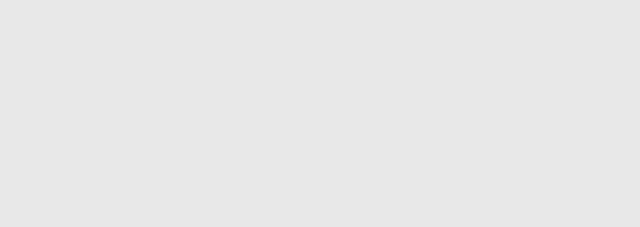
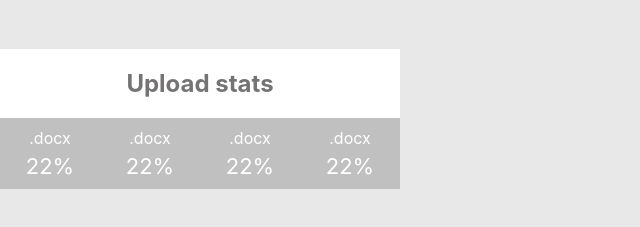
Before and after one commit to Vova-KE/goit-react-hw-01-components, a React (Create React App) app: page / in a window 1280 px wide. Shown: the part 271-498 px from the top of the page, without its empty margins (0-640 px from the left). Built offline with nearby package versions, Linux system fonts and the light colour scheme.

Commit message:
task 2 update
task 2 update

```diff
--- a/src/components/App.jsx
+++ b/src/components/App.jsx
@@ -1,9 +1,12 @@
 import Profile from "./Profile";
+import Statistics from "./Statistics";
 
 export const App = () => {
   return (
     <div>
       <Profile />
+      <Statistics />
+      {/* <Statistics /> */}
     </div>
   );
 };
--- /dev/null
+++ b/src/components/FriendList/index.jsx
@@ -0,0 +1,3 @@
+// import propTypes from 'prop-types';
+import styles from './style.module.css';
+// import user from '../../user/user.json';
--- a/src/components/Profile/index.jsx
+++ b/src/components/Profile/index.jsx
@@ -1,4 +1,4 @@
-import propTypes from 'prop-types';
+// import propTypes from 'prop-types';
 import styles from './style.module.css';
 // import user from '../../user/user.json';
 
@@ -48,18 +48,18 @@ const Profile = () => {
     )
 }
 
-Profile.propTypes = {
-    data: propTypes.shape({
-        username: propTypes.string,
-        tag: propTypes.string,
-        location: propTypes.string,
-        avatar: propTypes.string,
-        stats: propTypes.shape({
-            followers: propTypes.number,
-            views: propTypes.number,
-            likes: propTypes.number,
-        })
-    })
-}
+// Profile.propTypes = {
+//     data: propTypes.shape({
+//         username: propTypes.string,
+//         tag: propTypes.string,
+//         location: propTypes.string,
+//         avatar: propTypes.string,
+//         stats: propTypes.shape({
+//             followers: propTypes.number,
+//             views: propTypes.number,
+//             likes: propTypes.number,
+//         })
+//     })
+// }
 
 export default Profile;
--- a/src/components/Profile/style.module.css
+++ b/src/components/Profile/style.module.css
@@ -6,6 +6,7 @@ body {
     font-size: 14px;
     background-color: white;
     width: 270px;
+    margin-bottom: 50px;
 }
 
 .description {
--- /dev/null
+++ b/src/components/Statistics/index.jsx
@@ -0,0 +1,41 @@
+// import propTypes from 'prop-types';
+import styles from './style.module.css';
+// import data from '../../data/data.json';
+
+const datas = [
+    { "id": "id-1", "label": ".docx", "percentage": 22 },
+    { "id": "id-2", "label": ".pdf", "percentage": 4 },
+    { "id": "id-3", "label": ".mp3", "percentage": 17 },
+    { "id": "id-4", "label": ".psd", "percentage": 47 },
+    { "id": "id-5", "label": ".pdf", "percentage": 10 }
+];
+
+
+const Statistics = () => {
+    return (
+    <section className={styles.statistics}>
+        <h2 className={styles.title}>Upload stats</h2>
+
+        <ul className={styles.statList}>
+            <li className={styles.item}>
+                    <span className={styles.label}>{datas[0].label}</span>
+                    <span className={styles.percentage}>{datas[0].percentage}%</span>
+            </li>
+            <li className={styles.item}>
+                <span className={styles.label}>{datas[0].label}</span>
+                <span className={styles.percentage}>{datas[0].percentage}%</span>
+            </li>
+            <li className={styles.item}>
+                <span className={styles.label}>{datas[0].label}</span>
+                <span className={styles.percentage}>{datas[0].percentage}%</span>
+            </li>
+            <li className={styles.item}>
+                <span className={styles.label}>{datas[0].label}</span>
+                <span className={styles.percentage}>{datas[0].percentage}%</span>
+            </li>
+        </ul>
+        </section>
+    )
+};
+
+export default Statistics;
--- /dev/null
+++ b/src/components/Statistics/style.module.css
@@ -0,0 +1,37 @@
+.statistics {
+    width: 400px;
+}
+
+.title{
+    background-color: #fff;
+    text-align: center;
+    padding: 20px;
+    color: #757373;
+    margin: 0;
+}
+
+.statList {
+    list-style-type: none;
+    display: flex;
+    padding: 0;
+    margin: 0;
+}
+
+.item{
+    color: #fff;
+    display: inline-block;
+    background-color: rgba(156, 156, 156, 0.527);
+    padding: 10px;
+    width: 100%;
+    text-align: center;
+}
+
+.label{
+    margin-bottom: 5px;
+    display: block;
+}
+
+.percentage{
+    font-size: 22px;
+    display: block;
+}
--- /dev/null
+++ b/src/datas/data/data.json
@@ -0,0 +1,7 @@
+[
+  { "id": "id-1", "label": ".docx", "percentage": 22 },
+  { "id": "id-2", "label": ".pdf", "percentage": 4 },
+  { "id": "id-3", "label": ".mp3", "percentage": 17 },
+  { "id": "id-4", "label": ".psd", "percentage": 47 },
+  { "id": "id-5", "label": ".pdf", "percentage": 10 }
+]
```
Also changed, not shown: src/datas/friends/friends.json (added, +32 -0 lines), src/components/FriendList/style.module.css (added), src/datas/user/user.json (renamed from src/user/user.json).
